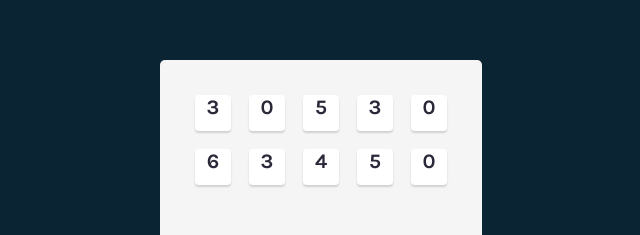
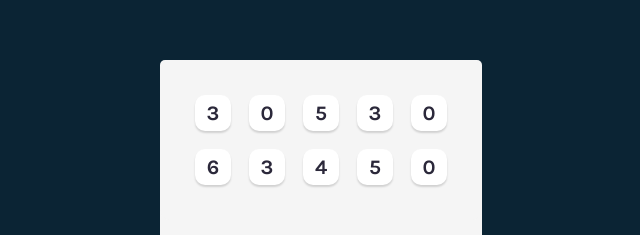
Before and after one commit to yuriy-bolotnyy-dev/tensies, a React (Vite) app: page / in a window 1280 px wide. Shown: the part 140-375 px from the top of the page, without its empty margins (319-959 px from the left). Built offline with nearby package versions, Linux system fonts and the light colour scheme.

Commit message:
Add flex styling

```diff
--- a/style.css
+++ b/style.css
@@ -25,8 +25,10 @@ main {
   border-radius: 10px;
   padding: 35px;
   display: grid;
-  grid-template-columns: 1fr 1fr 1fr 1fr 1fr;
-  grid-template-rows: 1fr 1fr;
+  /* grid-template-columns: 1fr 1fr 1fr 1fr 1fr;
+  grid-template-rows: 1fr 1fr; */
+  /* 2 rows with auto height / 5 columns with 1fr width */
+  grid-template: auto auto / repeat(5, 1fr); /* 2 rows with auto height / 5 columns with 1fr width */
   gap: 18px;
 }
 
@@ -35,15 +37,17 @@ main {
   height: 36px;
   background: #FFFFFF;
   box-shadow: 0px 2px 2px rgba(0, 0, 0, 0.15);
-  border-radius: 3.81277px;
+  border-radius: 10px;
+
+  color: #2B283A;
 
   font-family: 'Karla';
   font-style: normal;
   font-weight: 700;
   font-size: 20.5889px;
   line-height: 24px;
-  display: table;
-  text-align: center;
-  vertical-align: middle;
-  color: #2B283A;
+
+  display: flex;
+  justify-content: center;
+  align-items: center;
   }
```
